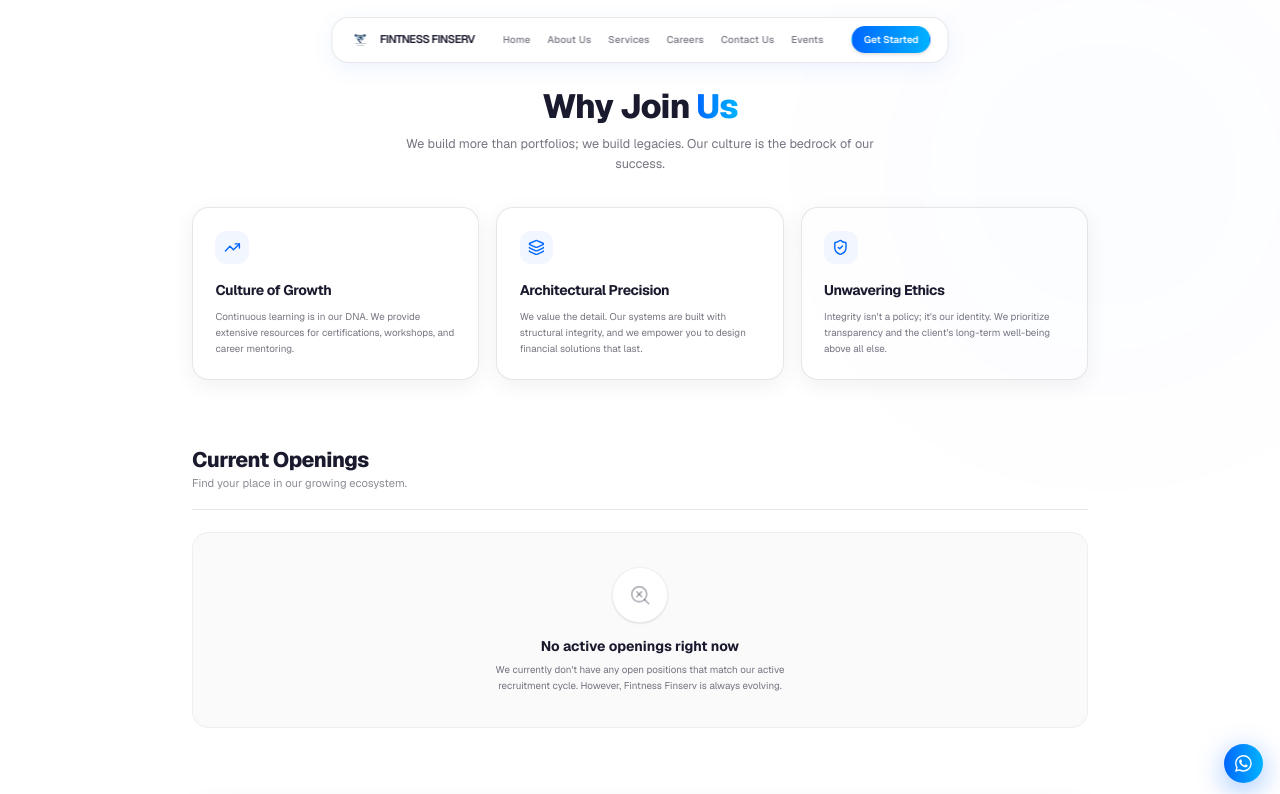
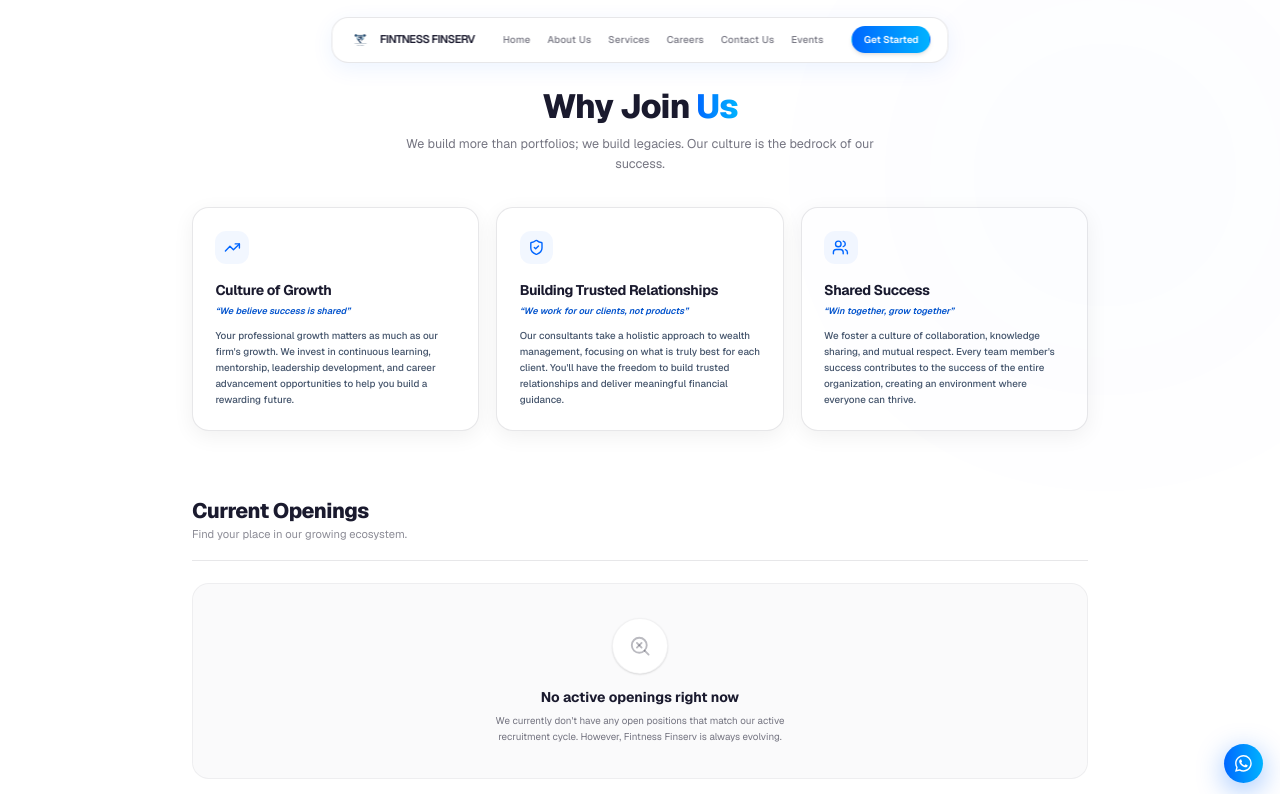
Before and after one commit to tanishqnarula12/fintness-new, a Next.js app: page /careers in a window 1280 px wide. Shown: the top 794 px of the page. Built offline with nearby package versions, Linux system fonts and the light colour scheme.

Commit message:
Improve careers page content readability and contrast

```diff
--- a/src/app/careers/page.tsx
+++ b/src/app/careers/page.tsx
@@ -8,6 +8,7 @@ import {
   Mail,
   MapPin,
   User,
+  Users,
   Briefcase,
   FileText,
   SearchX,
@@ -34,17 +35,20 @@ export default function CareersPage() {
     {
       icon: TrendingUp,
       title: "Culture of Growth",
-      desc: "Continuous learning is in our DNA. We provide extensive resources for certifications, workshops, and career mentoring."
-    },
-    {
-      icon: Layers,
-      title: "Architectural Precision",
-      desc: "We value the detail. Our systems are built with structural integrity, and we empower you to design financial solutions that last."
+      subtitle: "We believe success is shared",
+      desc: "Your professional growth matters as much as our firm's growth. We invest in continuous learning, mentorship, leadership development, and career advancement opportunities to help you build a rewarding future."
     },
     {
       icon: ShieldCheck,
-      title: "Unwavering Ethics",
-      desc: "Integrity isn't a policy; it's our identity. We prioritize transparency and the client's long-term well-being above all else."
+      title: "Building Trusted Relationships",
+      subtitle: "We work for our clients, not products",
+      desc: "Our consultants take a holistic approach to wealth management, focusing on what is truly best for each client. You'll have the freedom to build trusted relationships and deliver meaningful financial guidance."
+    },
+    {
+      icon: Users,
+      title: "Shared Success",
+      subtitle: "Win together, grow together",
+      desc: "We foster a culture of collaboration, knowledge sharing, and mutual respect. Every team member's success contributes to the success of the entire organization, creating an environment where everyone can thrive."
     }
   ];
 
@@ -86,10 +90,13 @@ export default function CareersPage() {
                   <div className="w-12 h-12 rounded-2xl bg-[#0066FF]/5 flex items-center justify-center text-[#0066FF] mb-6 group-hover:scale-110 transition-transform duration-300">
                     <Icon className="w-6 h-6" />
                   </div>
-                  <h3 className="text-xl font-bold tracking-tight mb-3 text-[#1a1a2e]">
+                  <h3 className="text-xl font-bold tracking-tight mb-1.5 text-[#1a1a2e]">
                     {feature.title}
                   </h3>
-                  <p className="text-sm text-[#1a1a2e]/60 leading-relaxed">
+                  <p className="text-[13px] font-semibold text-[#0052CC] mb-3.5 italic">
+                    &ldquo;{feature.subtitle}&rdquo;
+                  </p>
+                  <p className="text-sm text-slate-600 font-medium leading-relaxed">
                     {feature.desc}
                   </p>
                 </motion.div>
```
